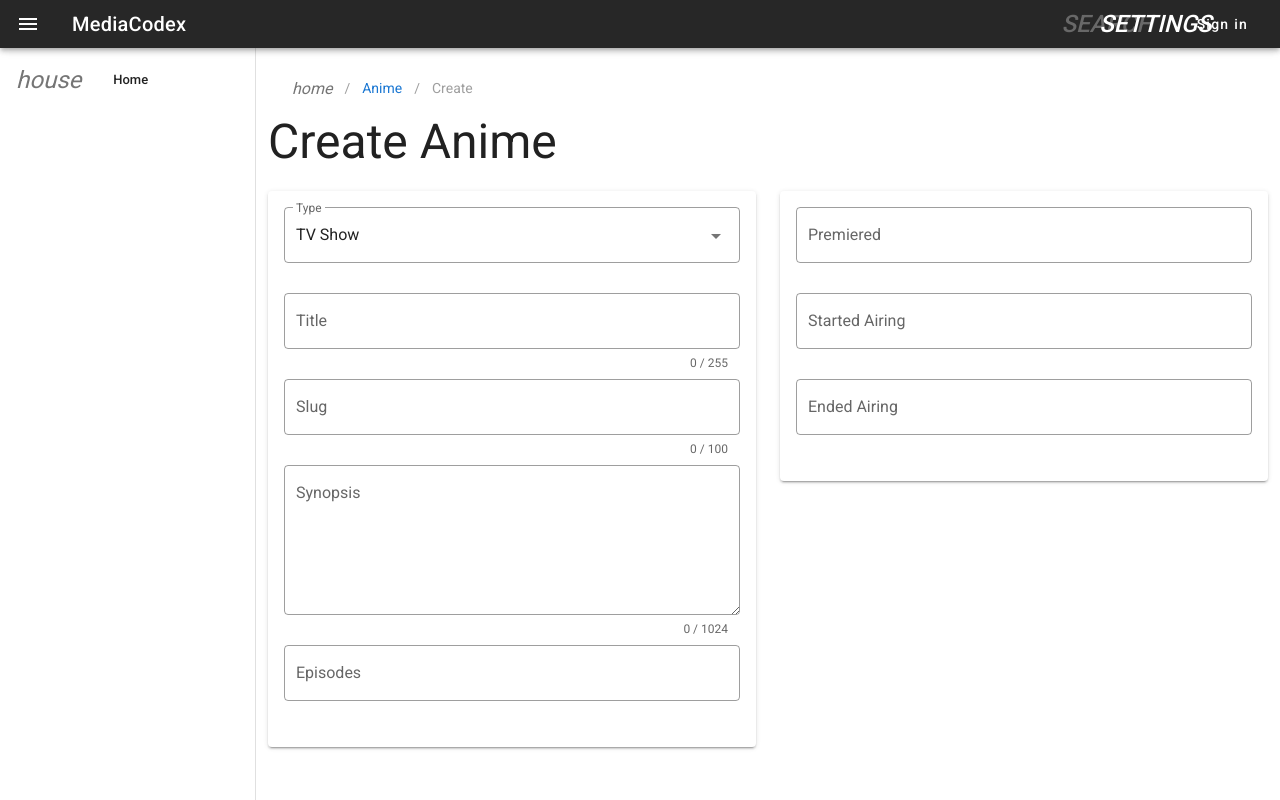
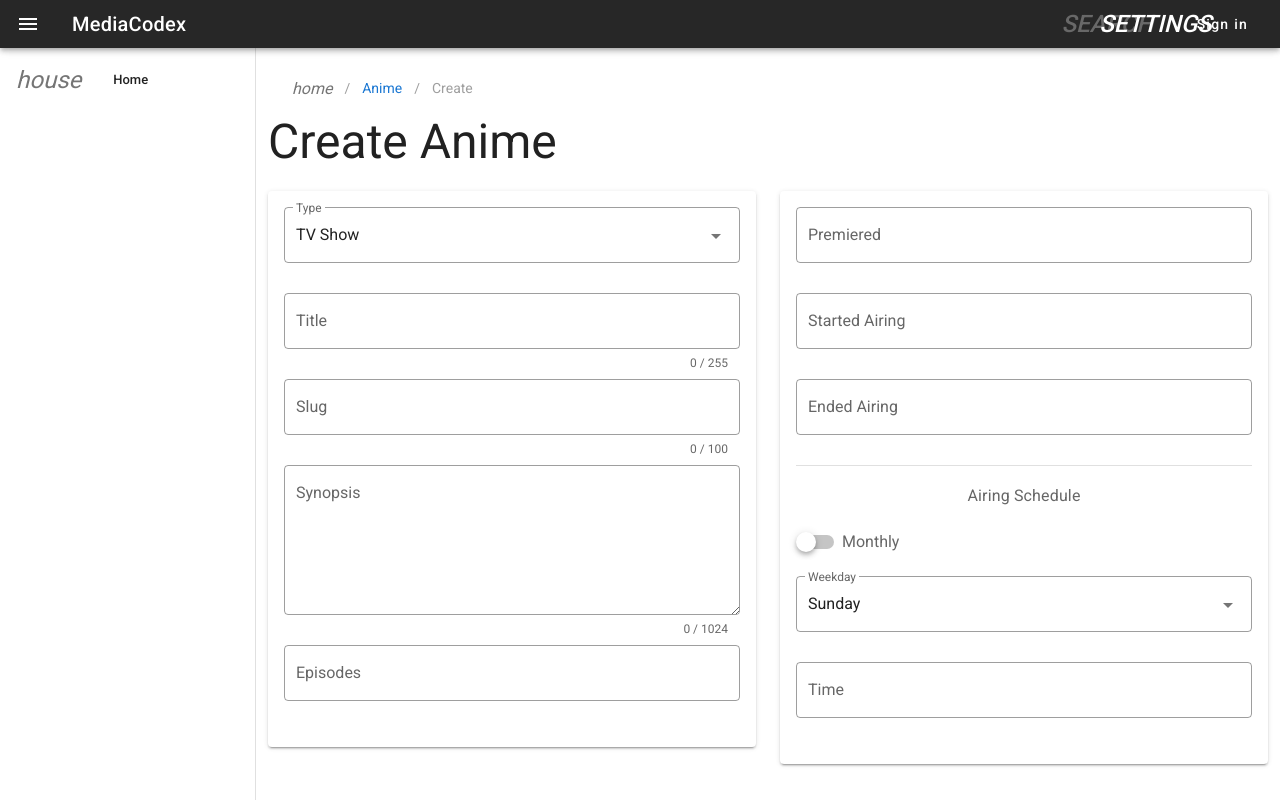
Before and after one commit to MediaCodex/website, a Nuxt app: page /anime/create in a window 1280 px wide. Built offline with nearby package versions, Linux system fonts and the light colour scheme.

Commit message:
add schedule field

```diff
--- /dev/null
+++ b/src/components/schedule.vue
@@ -0,0 +1,89 @@
+<template>
+  <div>
+    <v-switch v-model="monthly" :label="$t('create.schedule.monthly')" />
+
+    <!-- weekday -->
+    <v-select
+      v-if="!monthly"
+      v-model="weekday"
+      :items="weekdays"
+      :label="$t('create.schedule.weekday')"
+      :outlined="outlined"
+      :rounded="rounded"
+      :flat="flat"
+    />
+
+    <!-- monthday -->
+    <v-select
+      v-if="monthly"
+      v-model="monthday"
+      :items="monthdays"
+      :label="$t('create.schedule.monthday')"
+      :outlined="outlined"
+      :rounded="rounded"
+      :flat="flat"
+    />
+
+    <!-- time -->
+    <v-menu
+      ref="menu"
+      v-model="showTimePicker"
+      :close-on-content-click="false"
+      :nudge-right="40"
+      :return-value.sync="time"
+      transition="scale-transition"
+      offset-y
+      min-width="290px"
+      max-width="290px"
+    >
+      <template v-slot:activator="{ on }">
+        <v-text-field
+          v-model="time"
+          :label="$t('create.schedule.time')"
+          readonly
+          :outlined="outlined"
+          :rounded="rounded"
+          :flat="flat"
+          v-on="on"
+        />
+      </template>
+      <v-time-picker
+        v-if="showTimePicker"
+        v-model="time"
+        full-width
+        @click:minute="$refs.menu.save(time)"
+      />
+    </v-menu>
+  </div>
+</template>
+
+<script>
+import moment from 'moment'
+export default {
+  name: 'Schedule',
+  props: {
+    outlined: { type: Boolean, default: false },
+    rounded: { type: Boolean, default: false },
+    flat: { type: Boolean, default: false }
+  },
+  data: () => ({
+    showTimePicker: false,
+    monthly: false,
+    weekday: moment.weekdays()[0],
+    monthday: '01',
+    time: null
+  }),
+  computed: {
+    weekdays() {
+      return moment.weekdays()
+    },
+    monthdays() {
+      const days = []
+      for (let i = 1; i <= 31; i++) {
+        days.push(`${i}`.padStart(2, '0'))
+      }
+      return days
+    }
+  }
+}
+</script>
--- a/src/lang/en-US/index.js
+++ b/src/lang/en-US/index.js
@@ -16,7 +16,14 @@ export default {
     synopsis: 'Synopsis',
     premiered: 'Premiered',
     airedFrom: 'Started Airing',
-    airedTo: 'Ended Airing'
+    airedTo: 'Ended Airing',
+    schedule: {
+      title: 'Airing Schedule',
+      monthly: 'Monthly',
+      time: 'Time',
+      weekday: 'Weekday',
+      monthday: 'Date'
+    }
   },
   auth,
   anime
--- a/src/pages/anime/create.vue
+++ b/src/pages/anime/create.vue
@@ -76,6 +76,11 @@
                 outlined
                 :label="$t('create.airedTo')"
               />
+              <v-divider class="mb-4" />
+              <h4 class="subtitle-1 text-center">
+                {{ $t('create.schedule.title') }}
+              </h4>
+              <schedule outlined />
             </v-form>
           </v-card-text>
         </v-card>
@@ -89,8 +94,9 @@ import { paramCase } from 'change-case'
 import { typesDisplay } from '~/assets/js/anime'
 import Datetime from '~/components/datetime'
 import Breadcrumbs from '~/components/breadcrumbs'
+import Schedule from '~/components/schedule'
 export default {
-  components: { Datetime, Breadcrumbs },
+  components: { Datetime, Breadcrumbs, Schedule },
   data: () => ({
     type: 'series',
     title: null,
```
